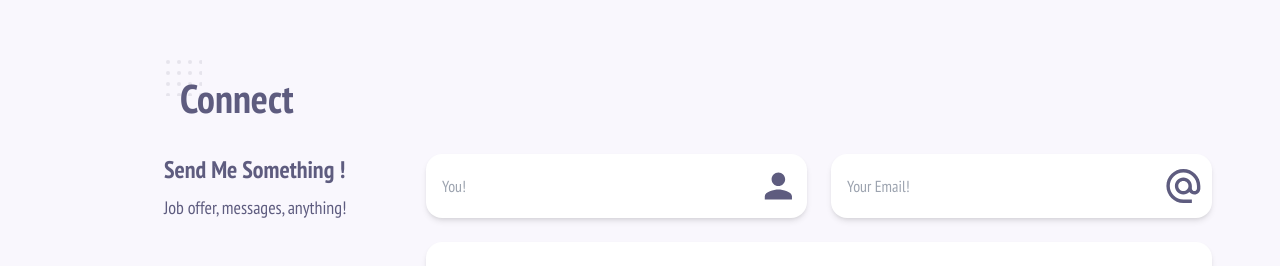
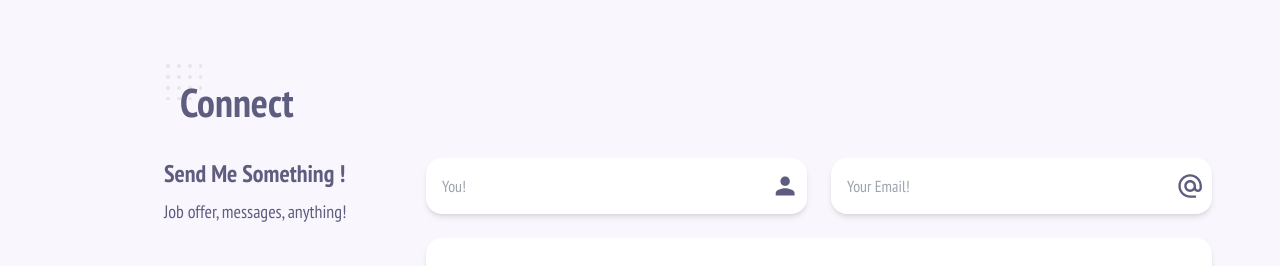
Before and after one commit to MuhammadSalmanAlfarisi/msaf, a React (Vite) app: page / in a window 1280 px wide. Shown: the part 2465-2731 px from the top of the page. Built offline with nearby package versions, Linux system fonts and the light colour scheme.

Commit message:
feats: fixing paddings

```diff
--- a/src/pages/Contact.jsx
+++ b/src/pages/Contact.jsx
@@ -44,17 +44,17 @@ const Contact = () => {
           <div className="form col-span-4 items-center lg:col-span-3">
             <form ref={form} action="form-group" onSubmit={sendEmail}>
               <div className="form-div relative mb-6 flex gap-6 ">
-                <div className="flex w-full flex-row gap-3 rounded-2xl bg-white p-2 shadow-md">
+                <div className="flex w-full flex-row gap-3 rounded-2xl bg-white p-2 shadow-md items-center">
                   <input
                     type="text"
                     name="user_name"
-                    className="form-input w-full rounded-xl px-2"
+                    className="form-input w-full rounded-xl p-2"
                     placeholder="You!"
                     required
                   />
-                  <MdPerson className="h-12 w-12" />
+                  <MdPerson className="h-8 w-8" />
                 </div>
-                <div className="flex w-full flex-row gap-3 rounded-2xl bg-white p-2 shadow-md">
+                <div className="flex w-full flex-row gap-3 rounded-2xl bg-white p-2 shadow-md items-center">
                   <input
                     type="email"
                     name="user_email"
@@ -62,7 +62,7 @@ const Contact = () => {
                     placeholder="Your Email!"
                     required
                   />
-                  <MdAlternateEmail className="h-12 w-12" />
+                  <MdAlternateEmail className="h-8 w-8" />
                 </div>
               </div>
               <div className="form-div mb-5 rounded-2xl bg-white p-2 shadow-md lg:p-4">
```
